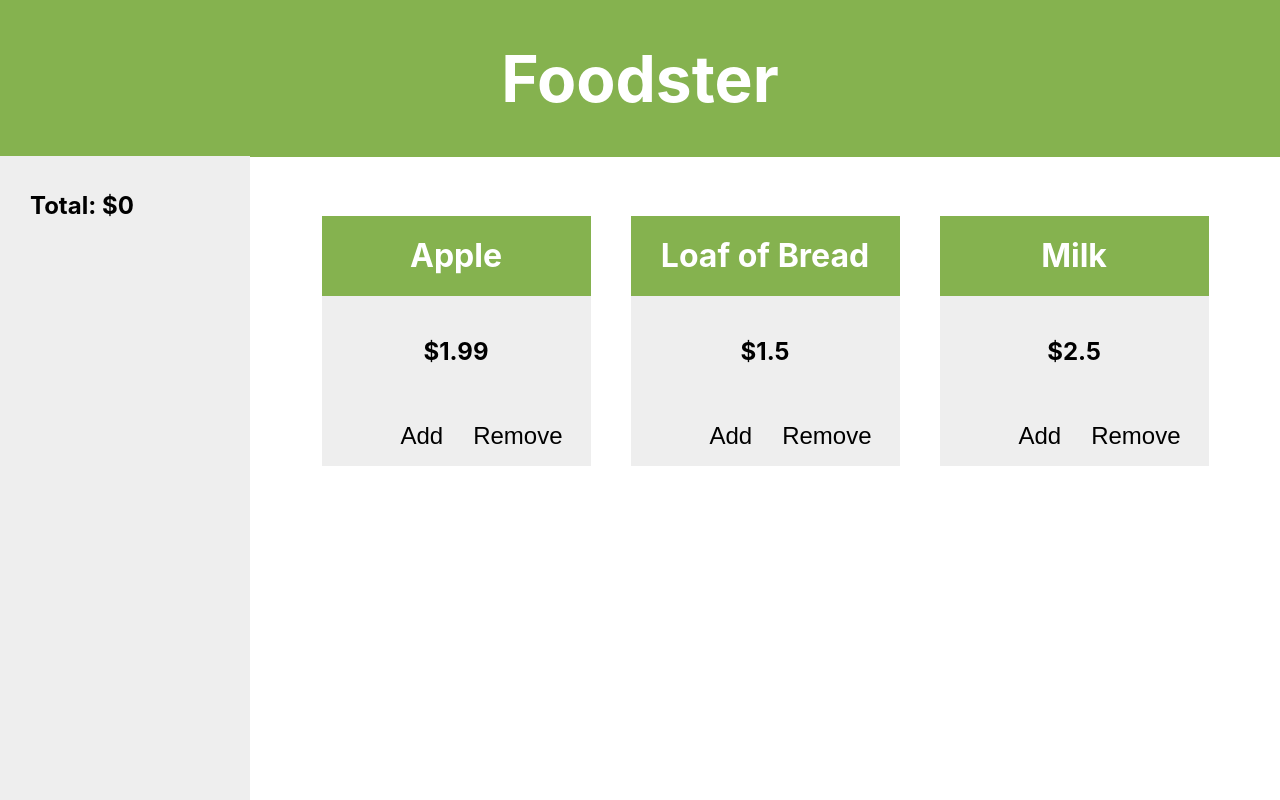
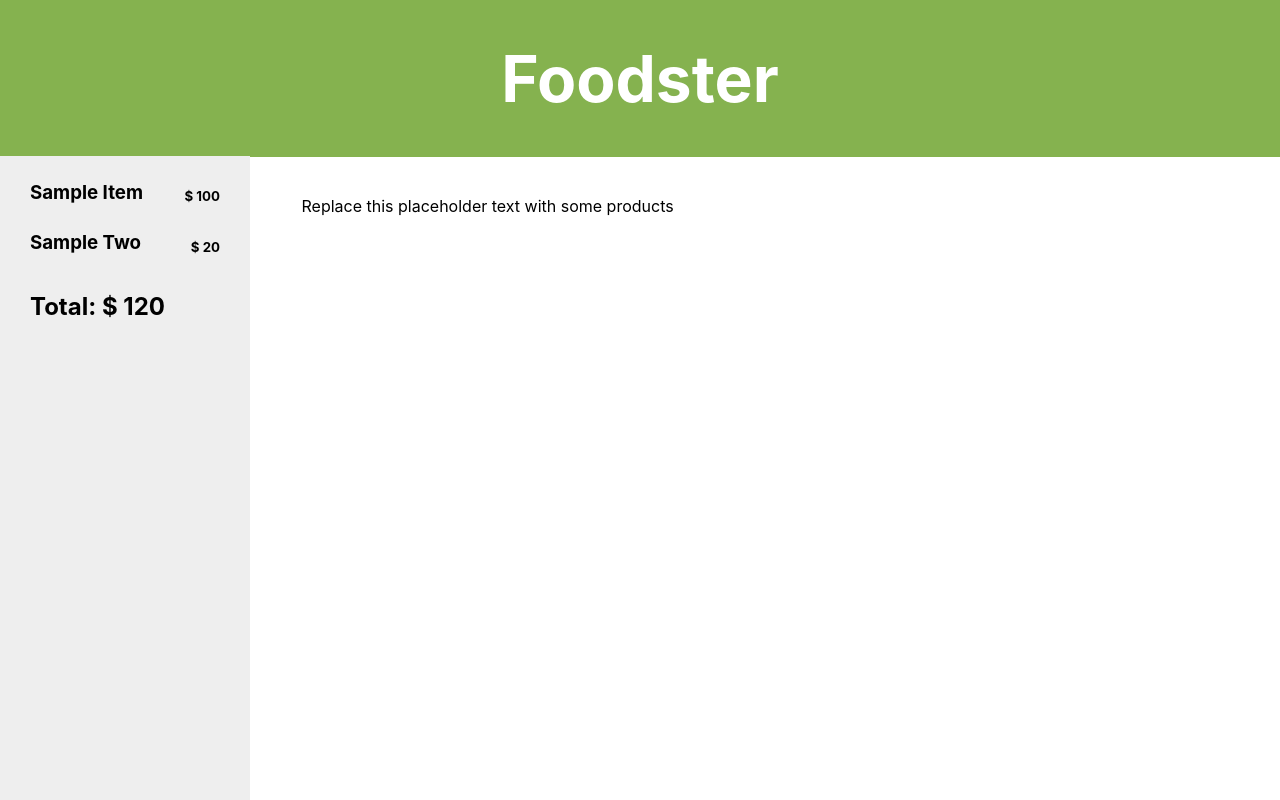
Before and after one commit to upperlinecode/grocery-react-lab-state, a React (Create React App) app: page / in a window 1280 px wide. Built offline with nearby package versions, Linux system fonts and the light colour scheme.

Commit message:
student-facing content

```diff
--- a/src/App.js
+++ b/src/App.js
@@ -20,21 +20,12 @@ const App = () => {
     total: 0
   }
 
-  // The add and remove functions should update the state's cart and the total
+  // The add and remove functions should update the state's cart and the total.
+  // The add function has been built already. The remove function has not.
   const addToShoppingCart = (item) => {
     let updatedState = {...component.state}
     updatedState.cart.push(item)
     updatedState.total += priceList[item]
-    component.setState(updatedState)
-  }
-  const removeFromShoppingCart = (item) => {
-    let updatedState = {...component.state}
-    // Remove the object from the cart
-    const itemToRemove = updatedState.cart.indexOf(item)
-    // Splice the array together, removing the item to remove
-    updatedState.cart.splice(itemToRemove ,1)
-    // Decrement the price
-    updatedState.total -= priceList[item]
     component.setState(updatedState)
   }
 
@@ -42,14 +33,9 @@ const App = () => {
     return (
       <div className="App">
         <Hero/>
-        <ShoppingCart cart={component.state.cart} prices={priceList} total={component.state.total}/>
+        <ShoppingCart />
         <div className="main">
-          <ProductList
-            removeFromShoppingCart={removeFromShoppingCart}
-            addToShoppingCart={addToShoppingCart}
-            foods={foods}
-            priceList={priceList}
-          />
+          <ProductList foods={foods}/>
         </div>
       </div>
   )}
--- a/src/components/product.js
+++ b/src/components/product.js
@@ -2,12 +2,12 @@ import React from 'react'
 
 const Product = (props) => {
   return (
-    <div key={props.name} className="Product">
-      <h2>{props.name}</h2>
-      <h3>{"$" + props.price}</h3>
+    <div className="Product" key={props.name} >
+      <h2>NAME</h2>
+      <h3>$$PRICE</h3>
       <div className="buttons">
-        <button onClick={()=>props.addToShoppingCart(props.name)}>Add</button>
-        <button onClick={()=>props.removeFromShoppingCart(props.name)}>Remove</button>
+        <button onClick={()=>{console.log("add button test")}}>Add</button>
+        <button>Remove</button>
       </div>
     </div>
   )
--- a/src/components/productList.js
+++ b/src/components/productList.js
@@ -3,17 +3,9 @@ import './productList.css'
 import Product from './product'
 
 const ProductList = (props) => {
-  // console.log(props.foods.map(food => ))
   return (
     <div className="ProductList">
-      {props.foods.map(food =>
-        <Product key={food}
-          name={food}
-          price={props.priceList[food]}
-          addToShoppingCart={props.addToShoppingCart}
-          removeFromShoppingCart={props.removeFromShoppingCart}
-        />
-      )}
+      Replace this placeholder text with some products
     </div>
   );
 }
--- a/src/components/shoppingcart.js
+++ b/src/components/shoppingcart.js
@@ -2,19 +2,17 @@ import React from 'react';
 import './shoppingcart.css'
 
 const ShoppingCart = (props) => {
-  const roundToTwoDigits = (price) => {
-    return (Math.floor(price * 100 + 0.5))/100
-  }
-
   return (
     <div className="ShoppingCart">
-      {props.cart.map(item =>
-        <div className={"cartItem"}>
-          <h3>{item}</h3>
-          <h5>$ {props.prices[item]}</h5>
+        <div className="cartItem">
+          <h3>Sample Item</h3>
+          <h5>$ 100</h5>
         </div>
-      )}
-      <h2>Total: ${roundToTwoDigits(props.total)}</h2>
+        <div className="cartItem">
+          <h3>Sample Two</h3>
+          <h5>$ 20</h5>
+        </div>
+      <h2>Total: $ 120</h2>
     </div>
   );
 }
```
Also changed, not shown: foodsterDemo.gif (added), 1 other file (tests, documents, lock files or other folders).
